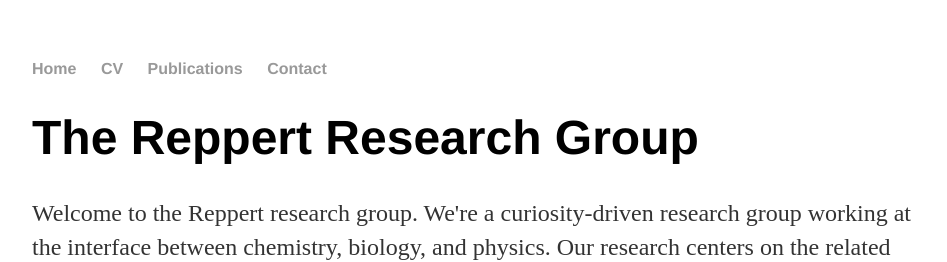
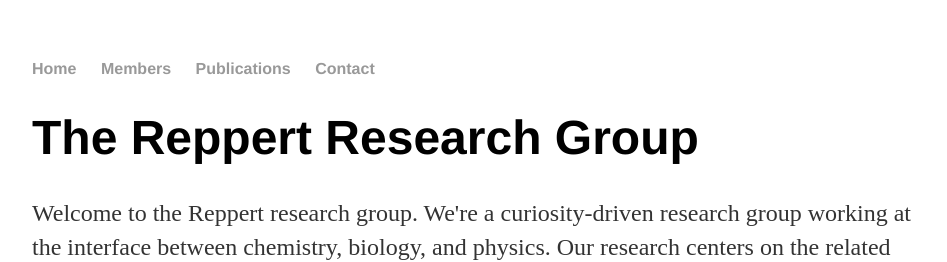
Before and after one commit to mreppert/mreppert.github.io, a Jekyll site: the page built from index.html, in a window 1280 px wide. Shown: the top 262 px of the page, without its empty margins (160-1107 px from the left). Built offline with Jekyll 4.4.1, drawn with Linux system fonts in a browser that asks for light colours.

Commit message:
Update default.html

```diff
--- a/_layouts/default.html
+++ b/_layouts/default.html
@@ -9,7 +9,7 @@
 			<nav>
 	    		<ul>
 	        		<li><a href="/">Home</a></li>
-		        	<li><a href="/cv/CV.pdf">CV</a></li>
+		        	<li><a href="/members">Members</a></li>
 				<li><a href="/publications">Publications</a></li>
 				<li><a href="/contact">Contact</a></li>
 			</ul>
```
